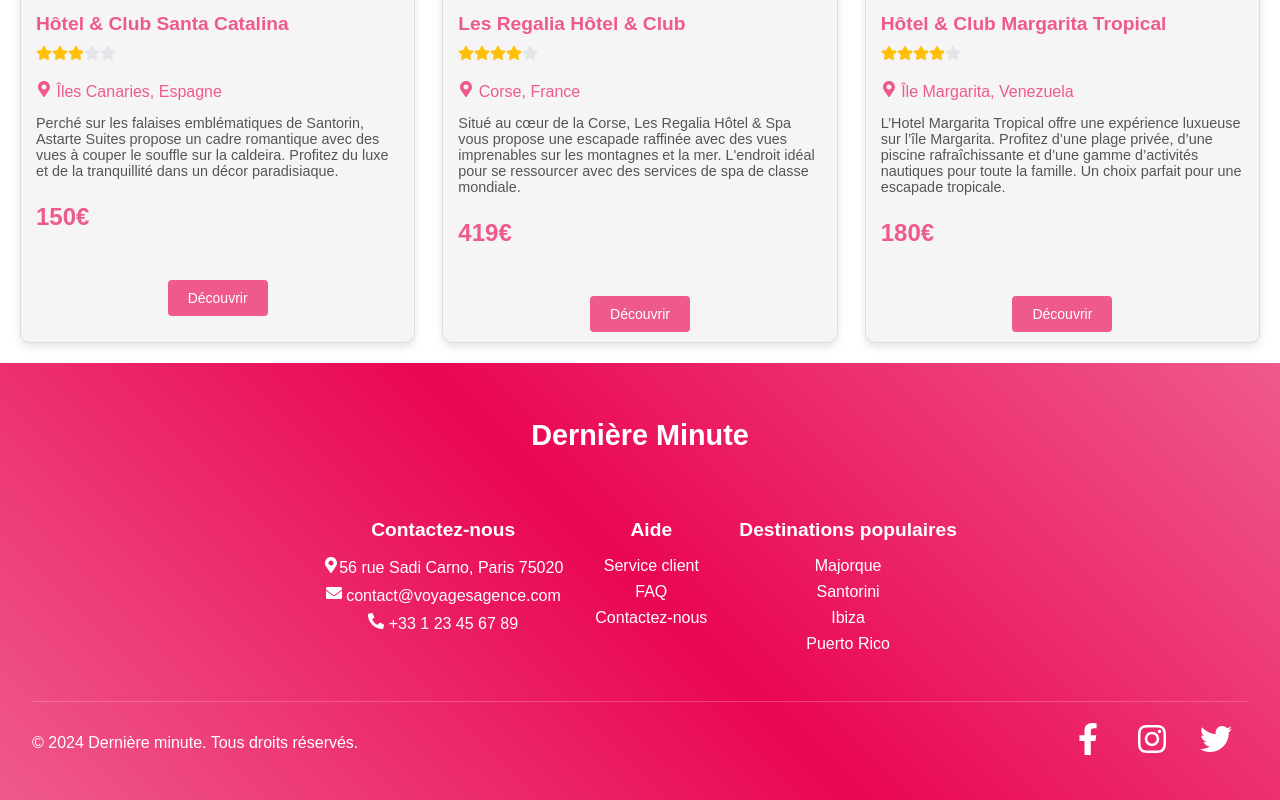
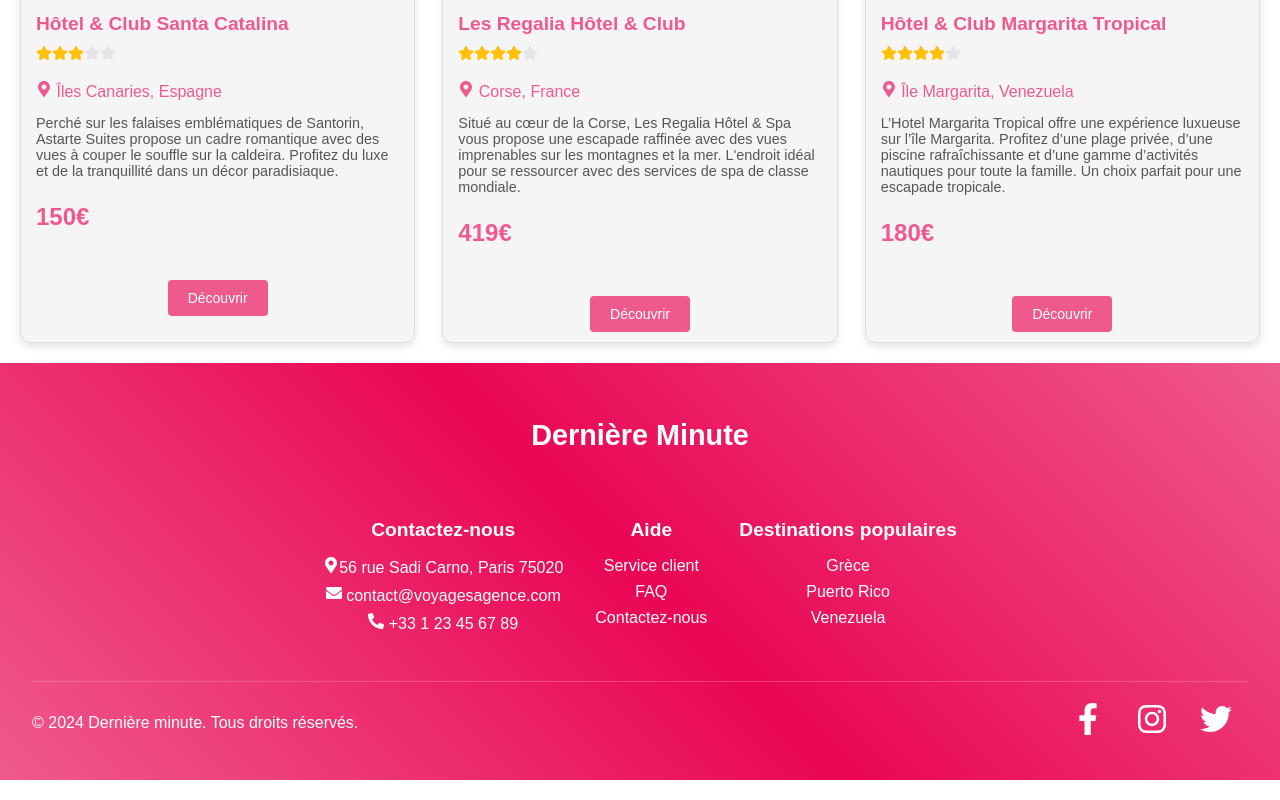
Before and after one commit to MiguelGMata/derniereminute, a React (Vite) app: page / in a window 1280 px wide. Shown: the part 3805-4605 px from the top of the page. Built offline with nearby package versions, Linux system fonts and the light colour scheme.

Commit message:
creation de separator-c

```diff
--- a/src/components/organisms/footer/Footer.jsx
+++ b/src/components/organisms/footer/Footer.jsx
@@ -29,10 +29,9 @@ const Footer = () => {
           <div className="footer-column">
             <h3>Destinations populaires</h3>
             <ul>
-              <li><a href="#paris">Majorque</a></li>
-              <li><a href="#london">Santorini</a></li>
-              <li><a href="#bali">Ibiza</a></li>
-              <li><a href="#ny">Puerto Rico</a></li>
+              <li><a href="/destinations">Grèce</a></li>
+              <li><a href="/destinations">Puerto Rico</a></li>
+              <li><a href="/destinations">Venezuela</a></li>
             </ul>
           </div>
         </div>
```
